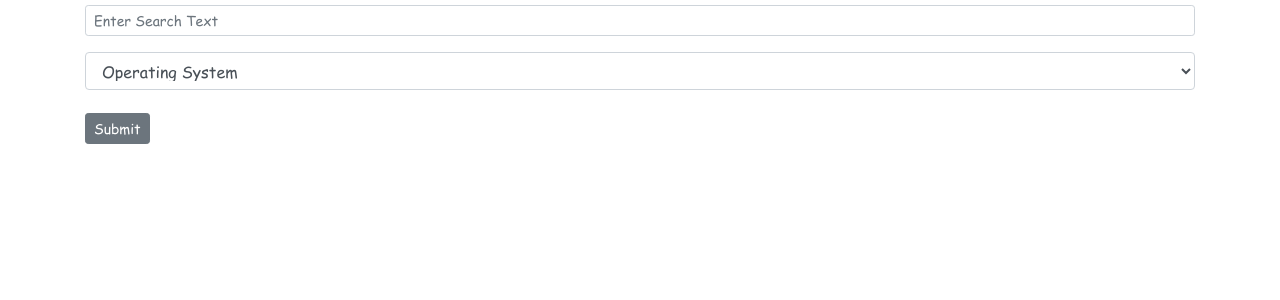
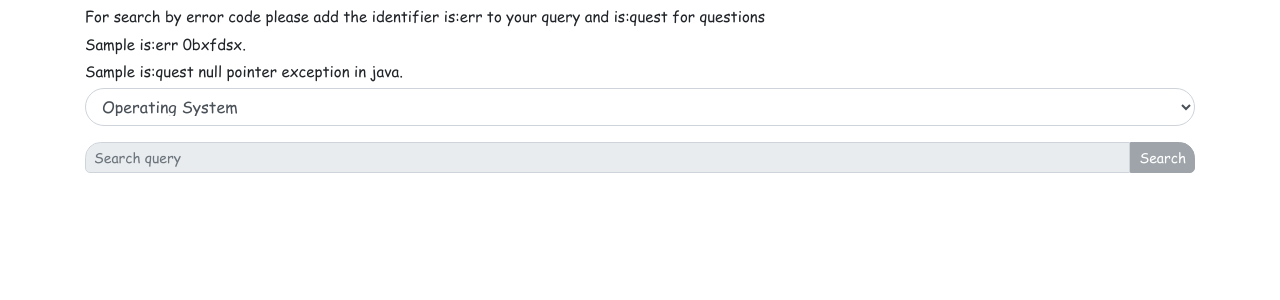
Before and after one commit to EmrysQeens/program-hub_flask1, a Python web app: template templates/search.html in a window 1280 px wide. Shown: the part 56-356 px from the top of the page. Run offline with Jinja, Linux system fonts and the light colour scheme; the template is opened without the code that fills it, so the values that code supplies are empty; some libraries are stand-ins or nearby versions.

Commit message:
Added functionality search but still pending

```diff
--- a/format.py
+++ b/p_f.py
@@ -18,3 +18,7 @@ def format_(text):
 
 f_strip = lambda string: string.strip().title()
 g_strip = lambda string: string.strip().capitalize()
+
+
+def search():
+    pass
--- /dev/null
+++ b/static/scripts/search.js
@@ -0,0 +1,41 @@
+document.addEventListener('DOMContentLoaded',()=>{
+    const suggestion= document.querySelector('#suggestions')
+    const select= document.querySelector('#relate')
+    const textbox= document.querySelector('#textbox')
+    const search= document.querySelector('#search')
+    const r=new Request();
+    let is_r=null
+
+
+    select.onchange=()=> textbox.readOnly= this.value=='NAN'
+
+    textbox.oninput= function(){
+       const bool= this.value == ""
+       suggestion.style.display= bool ? 'none' : 'block'
+       if (!bool && this.value.length > 0){
+            const data={'type': select.value,
+                        'text': this.value}
+           if(is_r!=null){
+                r.cancel()
+                r.fresh(data, 'POST', 'search')
+                is_r=null
+            }
+            else r.fresh(data, 'POST', 'search')
+
+            r.loaded((response, status)=>{
+                if(status == 200){
+                    console.log(response.response)
+                    suggestion.innerHTML=''
+                    for (rep of response.response) suggestion.innerHTML+=`<p data-id='${rep['id']}'>${rep['title']}</p><hr>`
+                    suggestion.style.display= textbox.value=='' ? 'none' : 'block';
+                    suggestion.querySelectorAll('p').forEach(p=> p.onclick=()=> {
+                        textbox.value=p.innerHTML
+                        suggestion.style.display='none'} )
+                }
+                else{ }//TODO
+            })
+            r.error(()=>{})
+            r.timeout(()=>{})
+       }
+    }
+})
--- /dev/null
+++ b/static/styles/search.css
@@ -0,0 +1,40 @@
+.search{
+
+}
+
+.select{
+    border-radius: 19px;
+    margin-top: 5px;
+}
+
+.grp{
+    display: flex;
+    margin-bottom: 0px;
+}
+
+#btn{
+    border-radius: 0px 15.5px 5px 0px;
+}
+
+#textbox{
+    border-radius: 15.5px 0px 0px 5px;
+}
+
+#suggestions{
+    position: absolute;
+    border-radius: 5px;
+    min-width: 100%;
+    display: none;
+    overflow-y: auto;
+    max-height: 300px;
+    border: 3px solid rgb(206, 208, 212);
+}
+
+#suggestions> hr,p{
+    margin: 5px 0px 5px 0px;
+}
+
+
+#suggestions >p{
+    padding-left: 5px;
+}
--- a/templates/index.html
+++ b/templates/index.html
@@ -59,8 +59,8 @@
   <ul>
     <li><b>Tech News:</b> Provides Technological updates</li>
     <li><b>Cs Learn:</b> Provides Computer science snippets for learning.</li>
-    <li><b>Search:</b> Provides Searching solutions to problem.</li>
-    <li><b>Blog:</b> Write a blog about a problem, cs learn or Tech news.</li>
+    <li><b>Search:</b> Search solutions to problem.</li>
+    <li><b>Blog:</b> Write a blog about a problem, cs learn or tech news.</li>
   </ul>
 
 
--- a/templates/search.html
+++ b/templates/search.html
@@ -1,15 +1,21 @@
 {% extends 'base.html' %}
 
-{% block title %}Code{% endblock %}
+{% block title %}Search{% endblock %}
+{% block script %}
+<script src="{{url_for('static', filename='scripts/search.js')}}"></script>
+<script src="{{url_for('static', filename='scripts/loader.js')}}"></script>
+<script src="{{url_for('static', filename='scripts/http/request.js')}}"></script>
+{% endblock %}
+{% block style %}<link rel="stylesheet" href="{{url_for('static',filename='styles/search.css')}}"> {% endblock %}
 
 {% block body %}
     <div class="container" style="margin-top:5px;">
+        <p>For search by error code please add the identifier is:err to your query and is:quest for questions</p>
+        <p>Sample  is:err 0bxfdsx.</p>
+        <p>Sample  is:quest null pointer exception in java.</p>
         <form>
-    <div class="form-group">
-    <input class="form-control form-control-sm" placeholder="Enter Search Text" type="search">
-    </div>
             <div class="form-group">
-                <select class="form-control" id="relate">
+                <select class="form-control select" id="relate">
                         <option value="NAN" disabled selected>Operating System</option>
                         <option value="android">Android</option>
                         <option value="windows">Windows</option>
@@ -24,13 +30,17 @@
                         <option value="php">Php</option>
                         <option value="javascript">Javascript</option>
                         <option value="kotlin">Kotlin</option>
-                        <option value="NAN" disabled>Others</option>
-                        <option value="tn">Tech News</option>
-                        <option value="cs_terms">CS Learn</option>
                 </select>
             </div>
-        <div class="form-group"><button type="submit" class="btn btn-secondary btn-sm">Submit</button>
-</div>    </form>
+            <div style="position: relative;">
+            <div class="form-group grp">
+                <input class="form-control form-control-sm search" id="textbox" name='q' autocomplete="off" placeholder="Search query" type="search" readonly>
+                <button type="submit" id="btn" class="btn btn-secondary btn-sm search" id="search" disabled >Search</button>
+            </div>
+            <div style="" id="suggestions">
 
+            </div>
+                </div>
+        </form>
     </div>
 {% endblock %}
```
Also changed, not shown: app.py (+33 -6 lines), mail.py (+19 -0 lines).
